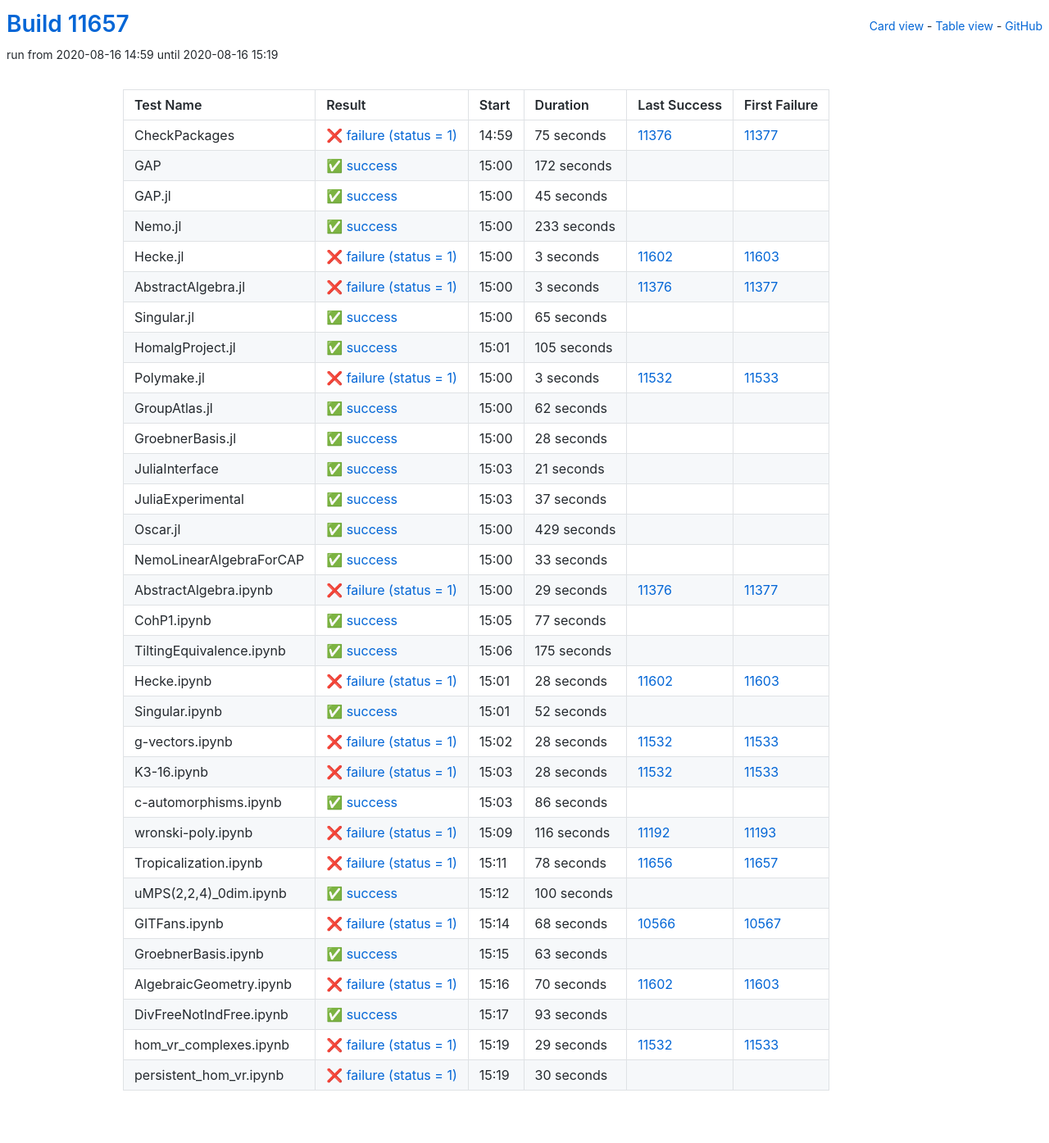
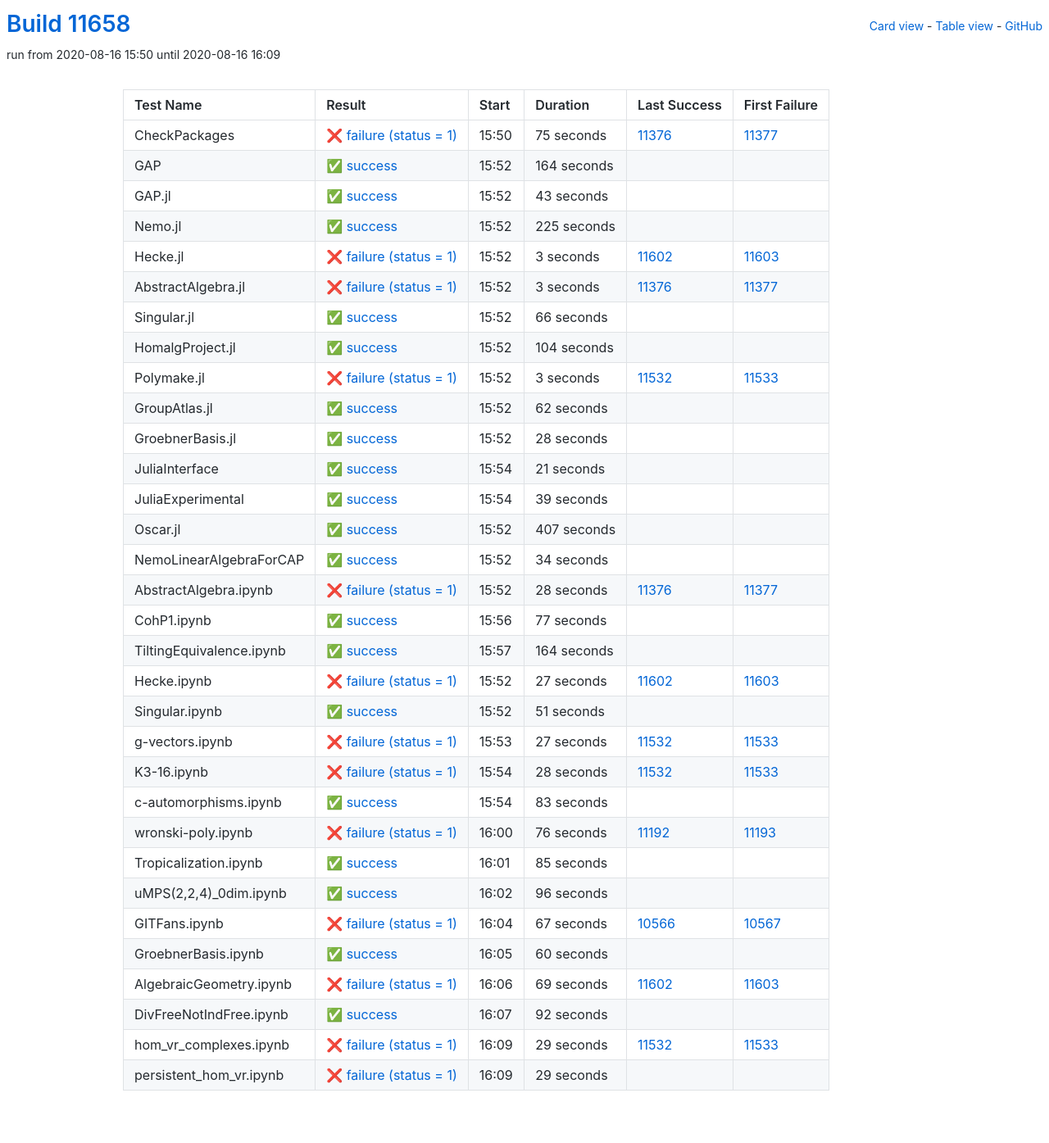
Before and after one commit to oscar-system/oscar-ci-status, a Jekyll site: the page built from table.html, in a window 1280 px wide. Shown: the whole page at 82% size. Built offline with Jekyll 4.4.1, drawn with Linux system fonts in a browser that asks for light colours.

Commit message:
Build #11658

```diff
--- a/_data/ci.yml
+++ b/_data/ci.yml
@@ -1,6 +1,6 @@
 ---
-build: 11657
-build_url: https://oscarci.mathematik.uni-kl.de/job/oscar/11657/
+build: 11658
+build_url: https://oscarci.mathematik.uni-kl.de/job/oscar/11658/
 job: oscar
 organization: oscar-system
 repo: oscar-ci-status
@@ -8,8 +8,8 @@
 tests:
 - name: CheckPackages
   id: checkpackages
-  log: https://oscarci.mathematik.uni-kl.de/job/oscar/11657/artifact/logs/build-11657/CheckPackages.log
-  start: 2020-08-16 14:59
+  log: https://oscarci.mathematik.uni-kl.de/job/oscar/11658/artifact/logs/build-11658/CheckPackages.log
+  start: 2020-08-16 15:50
   success: false
   exitcode: 1
   status: failure
@@ -20,44 +20,44 @@
   first_failure_url: https://oscarci.mathematik.uni-kl.de/job/oscar/11377/
 - name: GAP
   id: gap
-  log: https://oscarci.mathematik.uni-kl.de/job/oscar/11657/artifact/logs/build-11657/GAP.log
-  start: 2020-08-16 15:00
+  log: https://oscarci.mathematik.uni-kl.de/job/oscar/11658/artifact/logs/build-11658/GAP.log
+  start: 2020-08-16 15:52
   success: true
   exitcode: 0
   status: success
-  duration: 172
+  duration: 164
   last_success: false
   last_success_url:
   first_failure: false
   first_failure_url:
 - name: GAP.jl
   id: gap-jl
-  log: https://oscarci.mathematik.uni-kl.de/job/oscar/11657/artifact/logs/build-11657/GAP.jl.log
-  start: 2020-08-16 15:00
+  log: https://oscarci.mathematik.uni-kl.de/job/oscar/11658/artifact/logs/build-11658/GAP.jl.log
+  start: 2020-08-16 15:52
   success: true
   exitcode: 0
   status: success
-  duration: 45
+  duration: 43
   last_success: false
   last_success_url:
   first_failure: false
   first_failure_url:
 - name: Nemo.jl
   id: nemo-jl
-  log: https://oscarci.mathematik.uni-kl.de/job/oscar/11657/artifact/logs/build-11657/Nemo.jl.log
-  start: 2020-08-16 15:00
+  log: https://oscarci.mathematik.uni-kl.de/job/oscar/11658/artifact/logs/build-11658/Nemo.jl.log
+  start: 2020-08-16 15:52
   success: true
   exitcode: 0
   status: success
-  duration: 233
+  duration: 225
   last_success: false
   last_success_url:
   first_failure: false
   first_failure_url:
 - name: Hecke.jl
   id: hecke-jl
-  log: https://oscarci.mathematik.uni-kl.de/job/oscar/11657/artifact/logs/build-11657/Hecke.jl.log
-  start: 2020-08-16 15:00
+  log: https://oscarci.mathematik.uni-kl.de/job/oscar/11658/artifact/logs/build-11658/Hecke.jl.log
+  start: 2020-08-16 15:52
   success: false
   exitcode: 1
   status: failure
@@ -68,8 +68,8 @@
   first_failure_url: https://oscarci.mathematik.uni-kl.de/job/oscar/11603/
 - name: AbstractAlgebra.jl
   id: abstractalgebra-jl
-  log: https://oscarci.mathematik.uni-kl.de/job/oscar/11657/artifact/logs/build-11657/AbstractAlgebra.jl.log
-  start: 2020-08-16 15:00
+  log: https://oscarci.mathematik.uni-kl.de/job/oscar/11658/artifact/logs/build-11658/AbstractAlgebra.jl.log
+  start: 2020-08-16 15:52
   success: false
   exitcode: 1
   status: failure
@@ -80,32 +80,32 @@
   first_failure_url: https://oscarci.mathematik.uni-kl.de/job/oscar/11377/
 - name: Singular.jl
   id: singular-jl
-  log: https://oscarci.mathematik.uni-kl.de/job/oscar/11657/artifact/logs/build-11657/Singular.jl.log
-  start: 2020-08-16 15:00
+  log: https://oscarci.mathematik.uni-kl.de/job/oscar/11658/artifact/logs/build-11658/Singular.jl.log
+  start: 2020-08-16 15:52
   success: true
   exitcode: 0
   status: success
-  duration: 65
+  duration: 66
   last_success: false
   last_success_url:
   first_failure: false
   first_failure_url:
 - name: HomalgProject.jl
   id: homalgproject-jl
-  log: https://oscarci.mathematik.uni-kl.de/job/oscar/11657/artifact/logs/build-11657/HomalgProject.jl.log
-  start: 2020-08-16 15:01
+  log: https://oscarci.mathematik.uni-kl.de/job/oscar/11658/artifact/logs/build-11658/HomalgProject.jl.log
+  start: 2020-08-16 15:52
   success: true
   exitcode: 0
   status: success
-  duration: 105
+  duration: 104
   last_success: false
   last_success_url:
   first_failure: false
   first_failure_url:
 - name: Polymake.jl
   id: polymake-jl
-  log: https://oscarci.mathematik.uni-kl.de/job/oscar/11657/artifact/logs/build-11657/Polymake.jl.log
-  start: 2020-08-16 15:00
+  log: https://oscarci.mathematik.uni-kl.de/job/oscar/11658/artifact/logs/build-11658/Polymake.jl.log
+  start: 2020-08-16 15:52
   success: false
   exitcode: 1
   status: failure
@@ -116,8 +116,8 @@
   first_failure_url: https://oscarci.mathematik.uni-kl.de/job/oscar/11533/
 - name: GroupAtlas.jl
   id: groupatlas-jl
-  log: https://oscarci.mathematik.uni-kl.de/job/oscar/11657/artifact/logs/build-11657/GroupAtlas.jl.log
-  start: 2020-08-16 15:00
+  log: https://oscarci.mathematik.uni-kl.de/job/oscar/11658/artifact/logs/build-11658/GroupAtlas.jl.log
+  start: 2020-08-16 15:52
   success: true
   exitcode: 0
   status: success
@@ -128,8 +128,8 @@
   first_failure_url:
 - name: GroebnerBasis.jl
   id: groebnerbasis-jl
-  log: https://oscarci.mathematik.uni-kl.de/job/oscar/11657/artifact/logs/build-11657/GroebnerBasis.jl.log
-  start: 2020-08-16 15:00
+  log: https://oscarci.mathematik.uni-kl.de/job/oscar/11658/artifact/logs/build-11658/GroebnerBasis.jl.log
+  start: 2020-08-16 15:52
   success: true
   exitcode: 0
   status: success
@@ -140,8 +140,8 @@
   first_failure_url:
 - name: JuliaInterface
   id: juliainterface
-  log: https://oscarci.mathematik.uni-kl.de/job/oscar/11657/artifact/logs/build-11657/JuliaInterface.log
-  start: 2020-08-16 15:03
+  log: https://oscarci.mathematik.uni-kl.de/job/oscar/11658/artifact/logs/build-11658/JuliaInterface.log
+  start: 2020-08-16 15:54
   success: true
   exitcode: 0
   status: success
@@ -152,56 +152,56 @@
   first_failure_url:
 - name: JuliaExperimental
   id: juliaexperimental
-  log: https://oscarci.mathematik.uni-kl.de/job/oscar/11657/artifact/logs/build-11657/JuliaExperimental.log
-  start: 2020-08-16 15:03
+  log: https://oscarci.mathematik.uni-kl.de/job/oscar/11658/artifact/logs/build-11658/JuliaExperimental.log
+  start: 2020-08-16 15:54
   success: true
   exitcode: 0
   status: success
-  duration: 37
+  duration: 39
   last_success: false
   last_success_url:
   first_failure: false
   first_failure_url:
 - name: Oscar.jl
   id: oscar-jl
-  log: https://oscarci.mathematik.uni-kl.de/job/oscar/11657/artifact/logs/build-11657/Oscar.jl.log
-  start: 2020-08-16 15:00
+  log: https://oscarci.mathematik.uni-kl.de/job/oscar/11658/artifact/logs/build-11658/Oscar.jl.log
+  start: 2020-08-16 15:52
   success: true
   exitcode: 0
   status: success
-  duration: 429
+  duration: 407
   last_success: false
   last_success_url:
   first_failure: false
   first_failure_url:
 - name: NemoLinearAlgebraForCAP
   id: nemolinearalgebraforcap
-  log: https://oscarci.mathematik.uni-kl.de/job/oscar/11657/artifact/logs/build-11657/NemoLinearAlgebraForCAP.log
-  start: 2020-08-16 15:00
+  log: https://oscarci.mathematik.uni-kl.de/job/oscar/11658/artifact/logs/build-11658/NemoLinearAlgebraForCAP.log
+  start: 2020-08-16 15:52
   success: true
   exitcode: 0
   status: success
-  duration: 33
+  duration: 34
   last_success: false
   last_success_url:
   first_failure: false
   first_failure_url:
 - name: AbstractAlgebra.ipynb
   id: abstractalgebra-ipynb
-  log: https://oscarci.mathematik.uni-kl.de/job/oscar/11657/artifact/logs/build-11657/AbstractAlgebra.ipynb.log
-  start: 2020-08-16 15:00
+  log: https://oscarci.mathematik.uni-kl.de/job/oscar/11658/artifact/logs/build-11658/AbstractAlgebra.ipynb.log
+  start: 2020-08-16 15:52
   success: false
   exitcode: 1
   status: failure
-  duration: 29
+  duration: 28
   last_success: 11376
   last_success_url: https://oscarci.mathematik.uni-kl.de/job/oscar/11376/
   first_failure: 11377
   first_failure_url: https://oscarci.mathematik.uni-kl.de/job/oscar/11377/
 - name: CohP1.ipynb
   id: cohp1-ipynb
-  log: https://oscarci.mathematik.uni-kl.de/job/oscar/11657/artifact/logs/build-11657/CohP1.ipynb.log
-  start: 2020-08-16 15:05
+  log: https://oscarci.mathematik.uni-kl.de/job/oscar/11658/artifact/logs/build-11658/CohP1.ipynb.log
+  start: 2020-08-16 15:56
   success: true
   exitcode: 0
   status: success
@@ -212,56 +212,56 @@
   first_failure_url:
 - name: TiltingEquivalence.ipynb
   id: tiltingequivalence-ipynb
-  log: https://oscarci.mathematik.uni-kl.de/job/oscar/11657/artifact/logs/build-11657/TiltingEquivalence.ipynb.log
-  start: 2020-08-16 15:06
+  log: https://oscarci.mathematik.uni-kl.de/job/oscar/11658/artifact/logs/build-11658/TiltingEquivalence.ipynb.log
+  start: 2020-08-16 15:57
   success: true
   exitcode: 0
   status: success
-  duration: 175
+  duration: 164
   last_success: false
   last_success_url:
   first_failure: false
   first_failure_url:
 - name: Hecke.ipynb
   id: hecke-ipynb
-  log: https://oscarci.mathematik.uni-kl.de/job/oscar/11657/artifact/logs/build-11657/Hecke.ipynb.log
-  start: 2020-08-16 15:01
+  log: https://oscarci.mathematik.uni-kl.de/job/oscar/11658/artifact/logs/build-11658/Hecke.ipynb.log
+  start: 2020-08-16 15:52
   success: false
   exitcode: 1
   status: failure
-  duration: 28
+  duration: 27
   last_success: 11602
   last_success_url: https://oscarci.mathematik.uni-kl.de/job/oscar/11602/
   first_failure: 11603
   first_failure_url: https://oscarci.mathematik.uni-kl.de/job/oscar/11603/
 - name: Singular.ipynb
   id: singular-ipynb
-  log: https://oscarci.mathematik.uni-kl.de/job/oscar/11657/artifact/logs/build-11657/Singular.ipynb.log
-  start: 2020-08-16 15:01
+  log: https://oscarci.mathematik.uni-kl.de/job/oscar/11658/artifact/logs/build-11658/Singular.ipynb.log
+  start: 2020-08-16 15:52
   success: true
   exitcode: 0
   status: success
-  duration: 52
+  duration: 51
   last_success: false
   last_success_url:
   first_failure: false
   first_failure_url:
 - name: g-vectors.ipynb
   id: g-vectors-ipynb
-  log: https://oscarci.mathematik.uni-kl.de/job/oscar/11657/artifact/logs/build-11657/g-vectors.ipynb.log
-  start: 2020-08-16 15:02
+  log: https://oscarci.mathematik.uni-kl.de/job/oscar/11658/artifact/logs/build-11658/g-vectors.ipynb.log
+  start: 2020-08-16 15:53
   success: false
   exitcode: 1
   status: failure
-  duration: 28
+  duration: 27
   last_success: 11532
   last_success_url: https://oscarci.mathematik.uni-kl.de/job/oscar/11532/
   first_failure: 11533
   first_failure_url: https://oscarci.mathematik.uni-kl.de/job/oscar/11533/
 - name: K3-16.ipynb
   id: k3-16-ipynb
-  log: https://oscarci.mathematik.uni-kl.de/job/oscar/11657/artifact/logs/build-11657/K3-16.ipynb.log
-  start: 2020-08-16 15:03
+  log: https://oscarci.mathematik.uni-kl.de/job/oscar/11658/artifact/logs/build-11658/K3-16.ipynb.log
+  start: 2020-08-16 15:54
   success: false
   exitcode: 1
   status: failure
@@ -272,104 +272,104 @@
   first_failure_url: https://oscarci.mathematik.uni-kl.de/job/oscar/11533/
 - name: c-automorphisms.ipynb
   id: c-automorphisms-ipynb
-  log: https://oscarci.mathematik.uni-kl.de/job/oscar/11657/artifact/logs/build-11657/c-automorphisms.ipynb.log
-  start: 2020-08-16 15:03
+  log: https://oscarci.mathematik.uni-kl.de/job/oscar/11658/artifact/logs/build-11658/c-automorphisms.ipynb.log
+  start: 2020-08-16 15:54
   success: true
   exitcode: 0
   status: success
-  duration: 86
+  duration: 83
   last_success: false
   last_success_url:
   first_failure: false
   first_failure_url:
 - name: wronski-poly.ipynb
   id: wronski-poly-ipynb
-  log: https://oscarci.mathematik.uni-kl.de/job/oscar/11657/artifact/logs/build-11657/wronski-poly.ipynb.log
-  start: 2020-08-16 15:09
+  log: https://oscarci.mathematik.uni-kl.de/job/oscar/11658/artifact/logs/build-11658/wronski-poly.ipynb.log
+  start: 2020-08-16 16:00
   success: false
   exitcode: 1
   status: failure
-  duration: 116
+  duration: 76
   last_success: 11192
   last_success_url: https://oscarci.mathematik.uni-kl.de/job/oscar/11192/
   first_failure: 11193
   first_failure_url: https://oscarci.mathematik.uni-kl.de/job/oscar/11193/
 - name: Tropicalization.ipynb
   id: tropicalization-ipynb
-  log: https://oscarci.mathematik.uni-kl.de/job/oscar/11657/artifact/logs/build-11657/Tropicalization.ipynb.log
-  start: 2020-08-16 15:11
-  success: false
-  exitcode: 1
-  status: failure
-  duration: 78
-  last_success: 11656
-  last_success_url: https://oscarci.mathematik.uni-kl.de/job/oscar/11656/
-  first_failure: 11657
-  first_failure_url: https://oscarci.mathematik.uni-kl.de/job/oscar/11657/
-- name: uMPS(2,2,4)_0dim.ipynb
-  id: umps-2-2-4-0dim-ipynb
-  log: https://oscarci.mathematik.uni-kl.de/job/oscar/11657/artifact/logs/build-11657/uMPS-2-2-4-_0dim.ipynb.log
-  start: 2020-08-16 15:12
+  log: https://oscarci.mathematik.uni-kl.de/job/oscar/11658/artifact/logs/build-11658/Tropicalization.ipynb.log
+  start: 2020-08-16 16:01
   success: true
   exitcode: 0
   status: success
-  duration: 100
+  duration: 85
+  last_success: false
+  last_success_url:
+  first_failure: false
+  first_failure_url:
+- name: uMPS(2,2,4)_0dim.ipynb
+  id: umps-2-2-4-0dim-ipynb
+  log: https://oscarci.mathematik.uni-kl.de/job/oscar/11658/artifact/logs/build-11658/uMPS-2-2-4-_0dim.ipynb.log
+  start: 2020-08-16 16:02
+  success: true
+  exitcode: 0
+  status: success
+  duration: 96
   last_success: false
   last_success_url:
   first_failure: false
   first_failure_url:
 - name: GITFans.ipynb
   id: gitfans-ipynb
-  log: https://oscarci.mathematik.uni-kl.de/job/oscar/11657/artifact/logs/build-11657/GITFans.ipynb.log
-  start: 2020-08-16 15:14
+  log: https://oscarci.mathematik.uni-kl.de/job/oscar/11658/artifact/logs/build-11658/GITFans.ipynb.log
+  start: 2020-08-16 16:04
   success: false
   exitcode: 1
   status: failure
-  duration: 68
+  duration: 67
   last_success: 10566
   last_success_url: https://oscarci.mathematik.uni-kl.de/job/oscar/10566/
   first_failure: 10567
   first_failure_url: https://oscarci.mathematik.uni-kl.de/job/oscar/10567/
 - name: GroebnerBasis.ipynb
   id: groebnerbasis-ipynb
-  log: https://oscarci.mathematik.uni-kl.de/job/oscar/11657/artifact/logs/build-11657/GroebnerBasis.ipynb.log
-  start: 2020-08-16 15:15
+  log: https://oscarci.mathematik.uni-kl.de/job/oscar/11658/artifact/logs/build-11658/GroebnerBasis.ipynb.log
+  start: 2020-08-16 16:05
   success: true
   exitcode: 0
   status: success
-  duration: 63
+  duration: 60
   last_success: false
   last_success_url:
   first_failure: false
   first_failure_url:
 - name: AlgebraicGeometry.ipynb
   id: algebraicgeometry-ipynb
-  log: https://oscarci.mathematik.uni-kl.de/job/oscar/11657/artifact/logs/build-11657/AlgebraicGeometry.ipynb.log
-  start: 2020-08-16 15:16
+  log: https://oscarci.mathematik.uni-kl.de/job/oscar/11658/artifact/logs/build-11658/AlgebraicGeometry.ipynb.log
+  start: 2020-08-16 16:06
   success: false
   exitcode: 1
   status: failure
-  duration: 70
+  duration: 69
   last_success: 11602
   last_success_url: https://oscarci.mathematik.uni-kl.de/job/oscar/11602/
   first_failure: 11603
   first_failure_url: https://oscarci.mathematik.uni-kl.de/job/oscar/11603/
 - name: DivFreeNotIndFree.ipynb
   id: divfreenotindfree-ipynb
-  log: https://oscarci.mathematik.uni-kl.de/job/oscar/11657/artifact/logs/build-11657/DivFreeNotIndFree.ipynb.log
-  start: 2020-08-16 15:17
+  log: https://oscarci.mathematik.uni-kl.de/job/oscar/11658/artifact/logs/build-11658/DivFreeNotIndFree.ipynb.log
+  start: 2020-08-16 16:07
   success: true
   exitcode: 0
   status: success
-  duration: 93
+  duration: 92
   last_success: false
   last_success_url:
   first_failure: false
   first_failure_url:
 - name: hom_vr_complexes.ipynb
   id: hom-vr-complexes-ipynb
-  log: https://oscarci.mathematik.uni-kl.de/job/oscar/11657/artifact/logs/build-11657/hom_vr_complexes.ipynb.log
-  start: 2020-08-16 15:19
+  log: https://oscarci.mathematik.uni-kl.de/job/oscar/11658/artifact/logs/build-11658/hom_vr_complexes.ipynb.log
+  start: 2020-08-16 16:09
   success: false
   exitcode: 1
   status: failure
@@ -380,12 +380,12 @@
   first_failure_url: https://oscarci.mathematik.uni-kl.de/job/oscar/11533/
 - name: persistent_hom_vr.ipynb
   id: persistent-hom-vr-ipynb
-  log: https://oscarci.mathematik.uni-kl.de/job/oscar/11657/artifact/logs/build-11657/persistent_hom_vr.ipynb.log
-  start: 2020-08-16 15:19
+  log: https://oscarci.mathematik.uni-kl.de/job/oscar/11658/artifact/logs/build-11658/persistent_hom_vr.ipynb.log
+  start: 2020-08-16 16:09
   success: false
   exitcode: 1
   status: failure
-  duration: 30
+  duration: 29
   last_success: false
   last_success_url:
   first_failure: false
```
Also changed, not shown: README.md.
